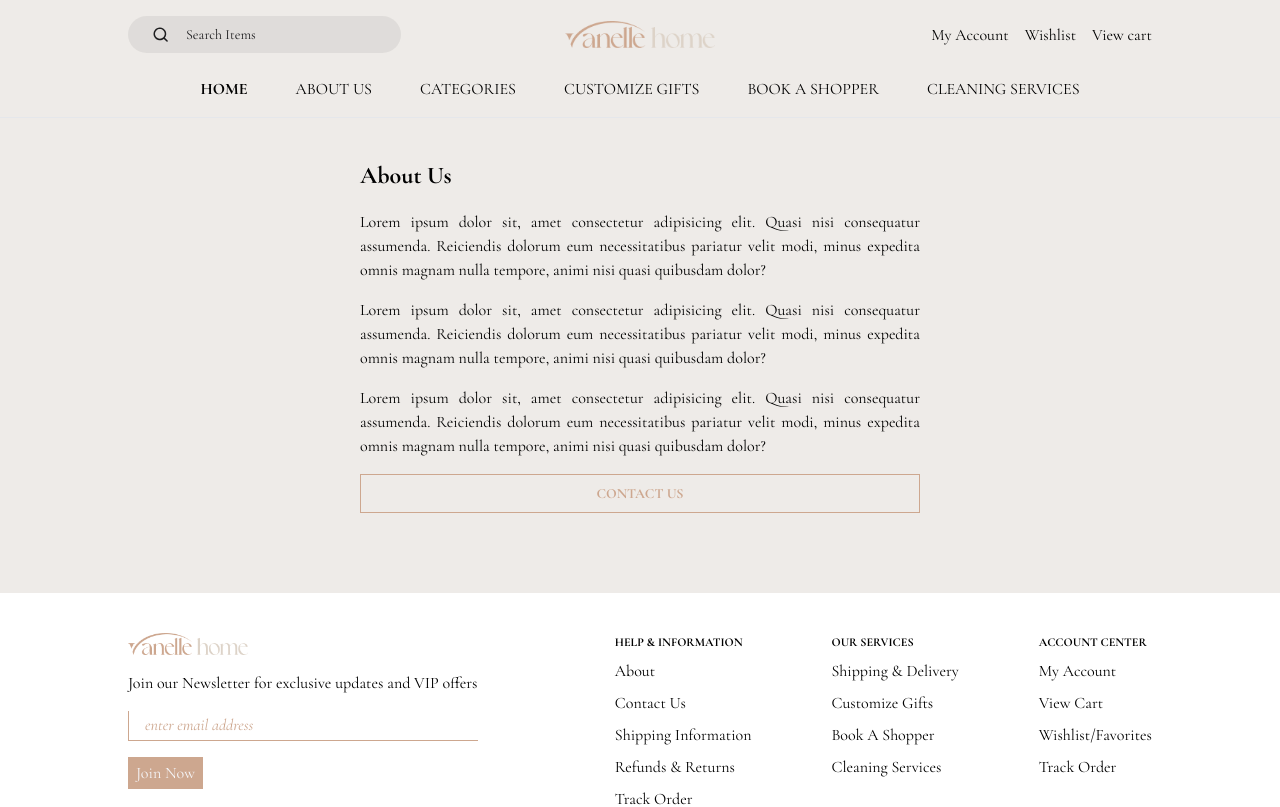
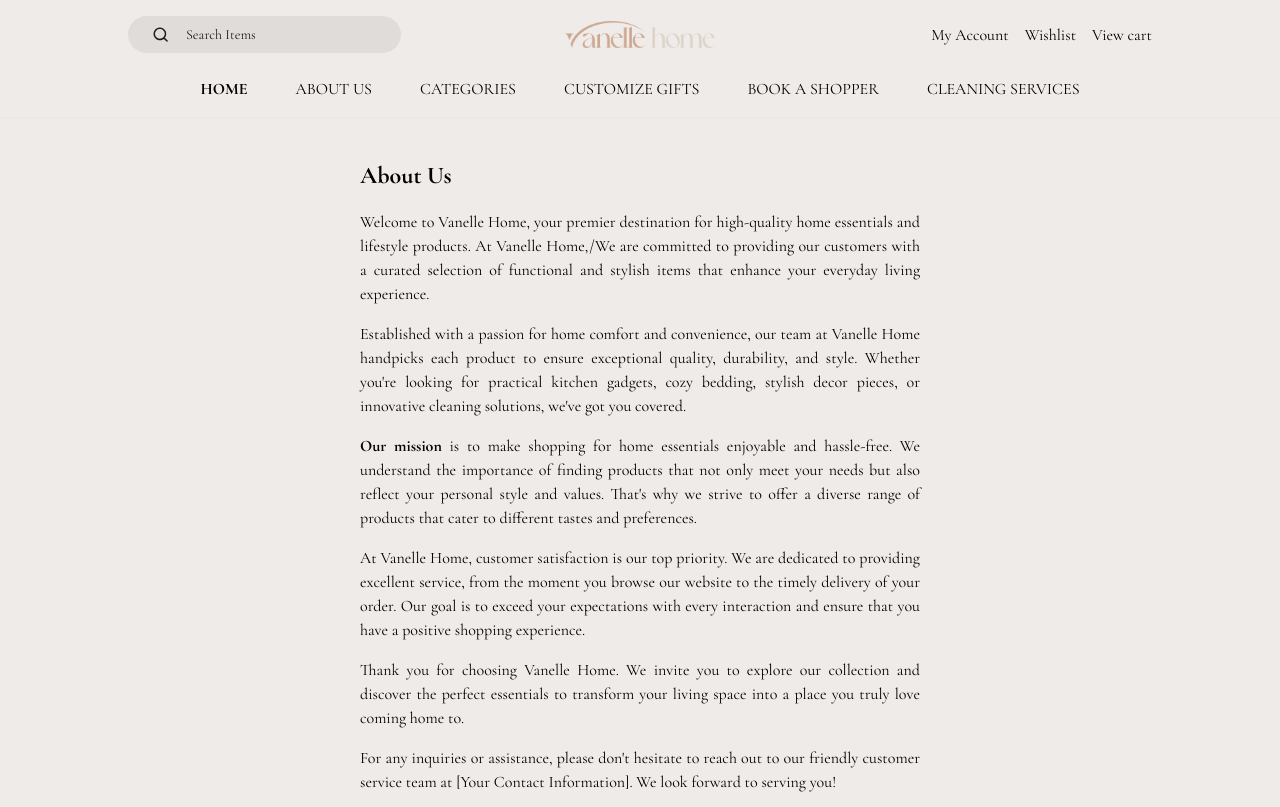
Before and after one commit to emmanuelolusola/vanellehome, a React (Vite) app: page /about in a window 1280 px wide. Shown: the top 807 px of the page. Built offline with nearby package versions, Linux system fonts and the light colour scheme.

Commit message:
about original copy added

```diff
--- a/src/components/about/About.jsx
+++ b/src/components/about/About.jsx
@@ -10,22 +10,43 @@
       <div className="w-full flex flex-col gap-4 px-[20px] lg:w-[600px] lg:mx-auto pt-10 pb-20">
         <p className="text-[24px] font-bold">About Us</p>
         <p className="text-justify">
-          Lorem ipsum dolor sit, amet consectetur adipisicing elit. Quasi nisi
-          consequatur assumenda. Reiciendis dolorum eum necessitatibus pariatur
-          velit modi, minus expedita omnis magnam nulla tempore, animi nisi
-          quasi quibusdam dolor?
+          Welcome to Vanelle Home, your premier destination for high-quality
+          home essentials and lifestyle products. At Vanelle Home,/We are
+          committed to providing our customers with a curated selection of
+          functional and stylish items that enhance your everyday living
+          experience.
         </p>
         <p className="text-justify">
-          Lorem ipsum dolor sit, amet consectetur adipisicing elit. Quasi nisi
-          consequatur assumenda. Reiciendis dolorum eum necessitatibus pariatur
-          velit modi, minus expedita omnis magnam nulla tempore, animi nisi
-          quasi quibusdam dolor?
+          Established with a passion for home comfort and convenience, our team
+          at Vanelle Home handpicks each product to ensure exceptional quality,
+          durability, and style. Whether you're looking for practical kitchen
+          gadgets, cozy bedding, stylish decor pieces, or innovative cleaning
+          solutions, we've got you covered.
         </p>
         <p className="text-justify">
-          Lorem ipsum dolor sit, amet consectetur adipisicing elit. Quasi nisi
-          consequatur assumenda. Reiciendis dolorum eum necessitatibus pariatur
-          velit modi, minus expedita omnis magnam nulla tempore, animi nisi
-          quasi quibusdam dolor?
+          <span className="font-bold">Our mission</span> is to make shopping for
+          home essentials enjoyable and hassle-free. We understand the
+          importance of finding products that not only meet your needs but also
+          reflect your personal style and values. That's why we strive to offer
+          a diverse range of products that cater to different tastes and
+          preferences.
+        </p>
+        <p className="text-justify">
+          At Vanelle Home, customer satisfaction is our top priority. We are
+          dedicated to providing excellent service, from the moment you browse
+          our website to the timely delivery of your order. Our goal is to
+          exceed your expectations with every interaction and ensure that you
+          have a positive shopping experience.
+        </p>
+        <p className="text-justify">
+          Thank you for choosing Vanelle Home. We invite you to explore our
+          collection and discover the perfect essentials to transform your
+          living space into a place you truly love coming home to.
+        </p>
+        <p className="text-justify">
+          For any inquiries or assistance, please don't hesitate to reach out to
+          our friendly customer service team at [Your Contact Information]. We
+          look forward to serving you!
         </p>
         <button className="px-4 py-2 text-[#cda78f] border border-[#cda78f] text-[14px] hover:scale-105 transition ease-in-out hover:bg-[#cda78f] hover:text-[#ffffff] custom-hover-transition font-bold">
           CONTACT US
--- a/src/components/home/Navbar.jsx
+++ b/src/components/home/Navbar.jsx
@@ -11,6 +11,7 @@
 
 const Navbar = () => {
   const navigate = useNavigate();
+
   const [isMenuOpen, setIsMenuOpen] = useState(false);
   const [isDropdownOpen, setIsDropdownOpen] = useState(false);
 
@@ -37,6 +38,10 @@
 
   const toggleMenu = () => {
     setIsMenuOpen(!isMenuOpen);
+  };
+
+  const scrollToTop = () => {
+    window.scroll(0, 0);
   };
 
   return (
@@ -102,7 +107,10 @@
           </p>
           <p
             className="font-normal text-[16px] text-black cursor-pointer hover-border-animation"
-            onClick={() => navigate(`/about`)}
+            onClick={() => {
+              navigate(`/about`);
+              scrollToTop();
+            }}
           >
             ABOUT US
           </p>
@@ -181,7 +189,10 @@
             <div className="w-full flex justify-start items-center gap-2">
               <p
                 className="font-normal text-[14px] text-black cursor-pointer"
-                onClick={() => navigate(`/about`)}
+                onClick={() => {
+                  navigate(`/about`);
+                  scrollToTop();
+                }}
               >
                 ABOUT US
               </p>
```
